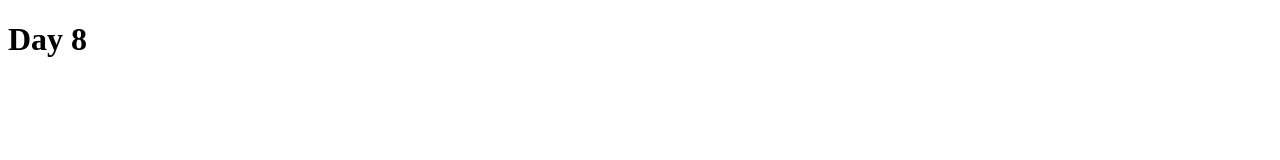
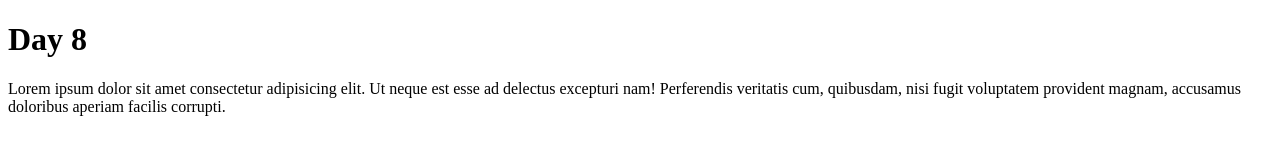
Before and after one commit to alexrdrgz/wfb-2-day-8, a plain HTML site: page index.html in a window 1280 px wide. Drawn offline with Linux system fonts and the light colour scheme.

Commit message:
added random text

```diff
--- a/index.html
+++ b/index.html
@@ -8,5 +8,6 @@
 </head>
 <body>
     <h1>Day 8</h1>
+    <p>Lorem ipsum dolor sit amet consectetur adipisicing elit. Ut neque est esse ad delectus excepturi nam! Perferendis veritatis cum, quibusdam, nisi fugit voluptatem provident magnam, accusamus doloribus aperiam facilis corrupti.</p>
 </body>
 </html>
```
